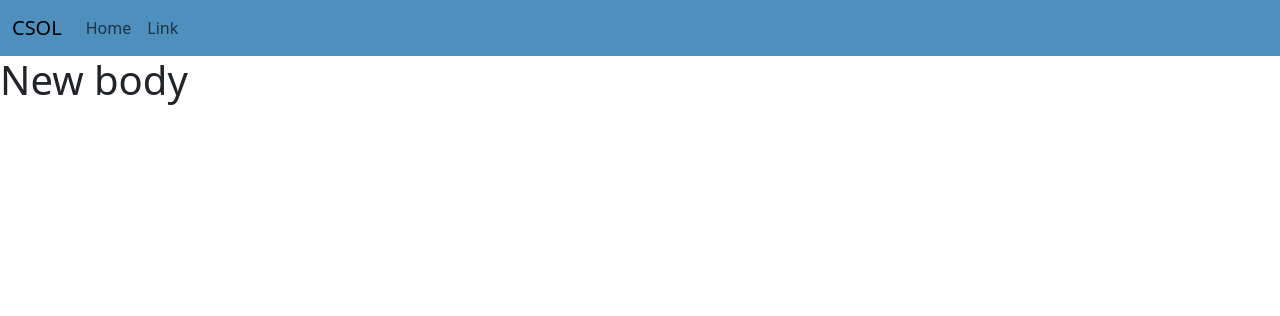
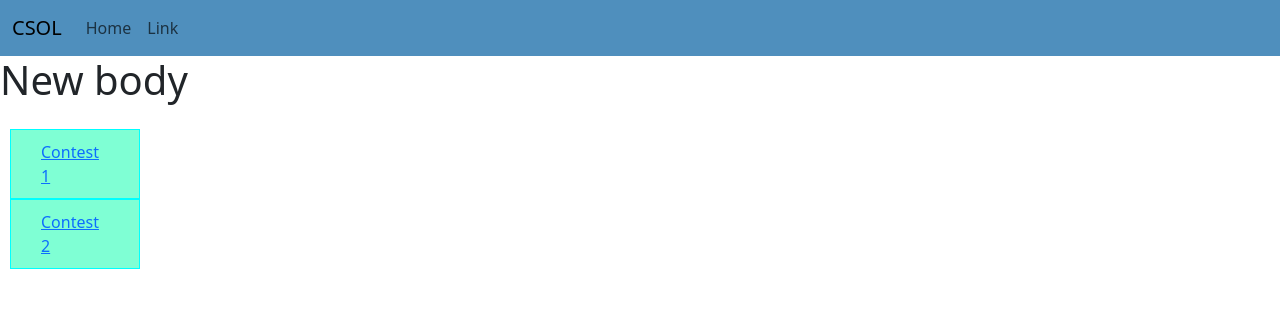
Before and after one commit to Arpan122/CSOL-Tutor, a Django app: page /acsl/ in a window 1280 px wide. Shown: the top 316 px of the page. Run offline with Django 4.2, Linux system fonts and the light colour scheme.

Commit message:
Adding side dropdown menu for section selection

```diff
--- /dev/null
+++ b/ACSL/static/ACSL/home.css
@@ -0,0 +1,27 @@
+.section-select {
+    list-style: none;
+    padding: 0px;
+	margin: 10px;
+	margin-top: 25px;
+}
+
+.dropdown-section a {
+    background: aquamarine;
+    display: block;
+    width: 130px;
+    padding: 10px 30px;
+    border: 1px solid aqua;
+}
+
+.dropdown-content {
+    display: none;
+    list-style: none;
+    padding: 0 5px;
+}
+
+.dropdown-content li {
+    background: aquamarine;
+    width: 170px;
+    padding: 5px 10px;
+    border: 1px solid aqua;
+}
--- /dev/null
+++ b/ACSL/static/ACSL/home.js
@@ -0,0 +1,27 @@
+function toggleDropdown(element) {
+    console.log('toggle');
+    a = 0;
+    switch (element) {
+        case "toggle1":
+            a = 1
+            break;
+        case "toggle2":
+            a = 2;
+            break;
+        case "toggle3":
+            a = 3;
+            break;
+    }
+
+    dropDownlist = '.dropdown-inlist* .dropdown-content'
+    dropDownlist = dropDownlist.replace('*', a)
+
+    if ($(dropDownlist).hasClass('show')) {
+        $(dropDownlist).hide();
+        $(dropDownlist).removeClass('show');
+    }
+    else {
+        $(dropDownlist).show();
+        $(dropDownlist).addClass('show');
+    }
+}
--- a/ACSL/templates/ACSL/base.html
+++ b/ACSL/templates/ACSL/base.html
@@ -1,3 +1,4 @@
+{% load static %}
 <!DOCTYPE html>
 <html>
     <head>
@@ -7,7 +8,7 @@
         <meta name="description" content="">
         <meta name="viewport" content="width=device-width, initial-scale=1">
         <link href="https://cdn.jsdelivr.net/npm/bootstrap@5.3.3/dist/css/bootstrap.min.css" rel="stylesheet" integrity="sha384-QWTKZyjpPEjISv5WaRU9OFeRpok6YctnYmDr5pNlyT2bRjXh0JMhjY6hW+ALEwIH" crossorigin="anonymous">
-        <link rel="stylesheet" href="">
+        <link rel="stylesheet" href="{% static 'ACSL/home.css' %}">
     </head>
     <body>
         <nav class="navbar navbar-expand-lg" style="background-color: #4f8fbd;">
@@ -32,6 +33,8 @@
         {% block body %}
         {% endblock %}
 
+        <script src="https://ajax.googleapis.com/ajax/libs/jquery/3.7.1/jquery.min.js"></script>
+        <script src="{% static 'ACSL/home.js' %}"></script>
         <script src="https://cdn.jsdelivr.net/npm/bootstrap@5.3.3/dist/js/bootstrap.bundle.min.js" integrity="sha384-YvpcrYf0tY3lHB60NNkmXc5s9fDVZLESaAA55NDzOxhy9GkcIdslK1eN7N6jIeHz" crossorigin="anonymous"></script>
     </body>
 </html>
--- a/ACSL/templates/ACSL/home.html
+++ b/ACSL/templates/ACSL/home.html
@@ -6,4 +6,23 @@
 
 {% block body %}
     <h1>New body</h1>
+    <ul class="section-select">
+        <div class="dropdown-section dropdown-inlist1">
+            <li><a class="toggle1" onclick="toggleDropdown($(this).attr('class'));">Contest 1</a></li>
+
+            <ul class="dropdown-content">
+                <li>Computer number systems</li>
+                <li>Recursive Functions</li>
+            </ul>
+        </div>
+        <div class="dropdown-section dropdown-inlist2">
+            <li><a class="toggle2" onclick="toggleDropdown($(this).attr('class'));">Contest 2</a></li>
+
+            <ul class="dropdown-content">
+                <li>Notation</li>
+                <li>LISP</li>
+            </ul>
+        </div>
+    </ul>
+
 {% endblock %}
```
